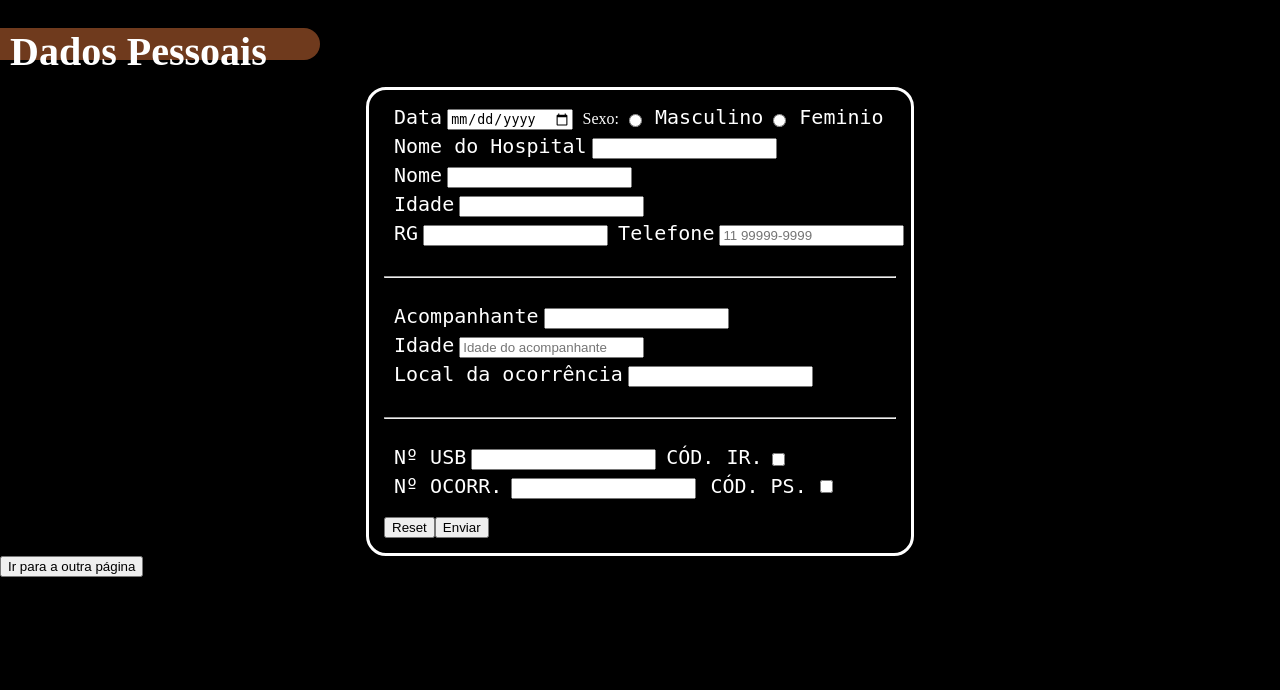
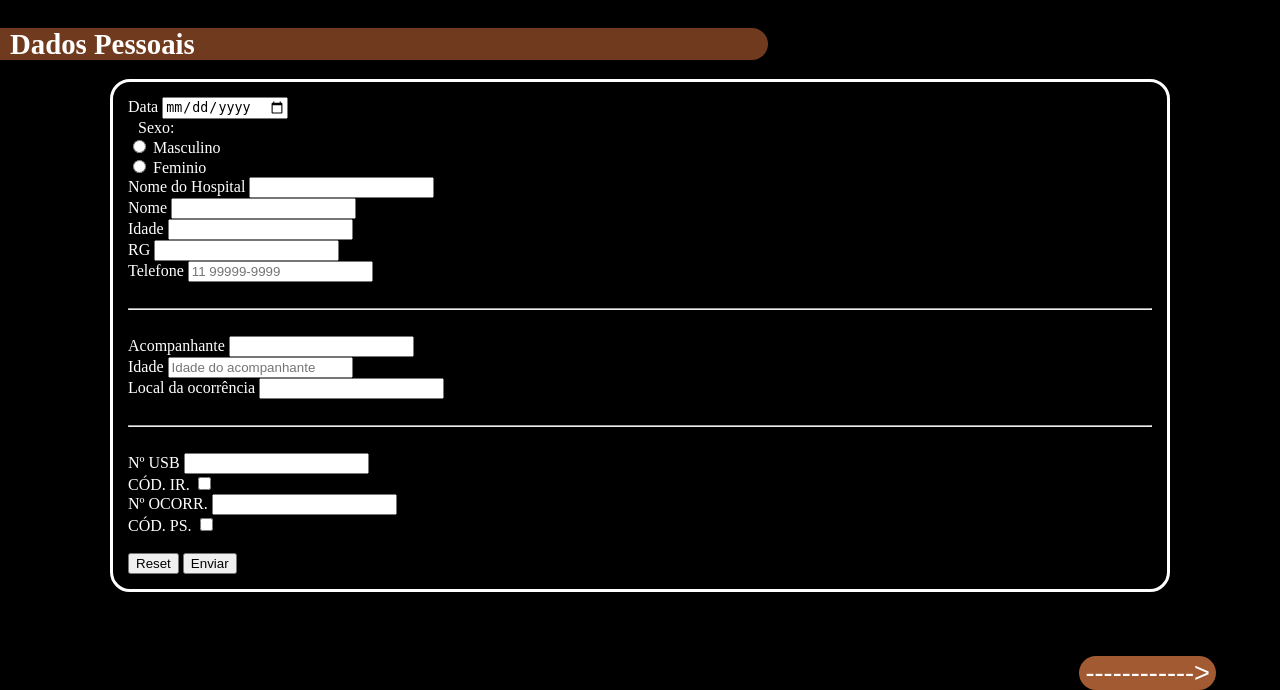
Before and after one commit to ArthurLima340/SA-bombeiros, a PHP site: page /dados-pessoais.html in a window 1280 px wide. Shown: the part 157-847 px from the top of the page. Before the commit the page ends 734 px from the top, so only its background shows below. Run offline with PHP 8.4, Linux system fonts and the light colour scheme.

Commit message:
atualização

```diff
--- a/dados-pessoais/css/dados-pessoais.css
+++ b/dados-pessoais/css/dados-pessoais.css
@@ -12,7 +12,7 @@
     color: white;
   }
 
-  img{
+  img {
     width: 85px;
   }
 
@@ -31,20 +31,21 @@
 
   /* ------------------------------------------------------ */
 
-  .home{
+  .home {
+    margin-left: 1%;
     width: 35px;
     height: 35px;
   }
+
   .home img {
     width: 100%;
     height: 100%;
-    margin-left: 20px;
   }
 
   /* ------------------------------------------------------ */
   .titulo {
-    font-size: 250%;
-    width: 25%;
+    font-size: 180%;
+    width: 60%;
     height: 4%;
     background-color: #ed7c3f77;
     border-top-right-radius: 20px;
@@ -63,28 +64,35 @@
   }
 
   /* ------------------------------------------------------ */
+
+  .conteudo {
+    width: 100%;
+  }
+
   form {
-    width: 40%;
+    width: 80%;
     border: 3px solid white;
     padding: 15px;
     border-radius: 20px;
+    text-align: left;
+    margin-bottom: 5%;
   }
 
-  .form {
-    display: flex;
-    align-items: center;
-  }
-
-
   /* ------------------------------------------------------ */
-  form label {
-    margin-right: 5px;
-    margin-left: 10px;
-    margin-bottom: 5px;
-    font-family: Andale Mono, monospace;
-    font-size: 20px;
-  }
-
   form p {
     margin: 0 5px 0 10px;
   }
+
+  .btn-next button{
+    background-color: #A25A33;
+    font-size: 170%;
+    color: white;
+    border: none;
+    border-radius: 20px;
+    text-align: right;
+  }
+  .btn-next{
+    width: 100%;
+    text-align: right;
+    margin-left: -5%;
+  }
--- a/dados-pessoais/dados-pessoais.html
+++ b/dados-pessoais/dados-pessoais.html
@@ -72,6 +72,7 @@
                 <!---------------------- INPUT RG ---------------------->
                 <label for="rgpaciente">RG</label>
                 <input type="text" name="rg" id="rg" required>
+                <br>
                 <!---------------------- INPUT TELEFONE ---------------------->
                 <label for="fone">Telefone</label>
                 <input type="tel" id="fone" name="fone" required pattern="[0-9]{2} [0-9]{5}-[0-9]{4}"
@@ -107,6 +108,7 @@
                 <!---------------------- INPUT N USB ---------------------->
                 <label for="usb">Nº USB</label>
                 <input type="text" name="usb" id="usb">
+                <br>
                 <!---------------------- CODIGO IR ---------------------->
                 <label for="codir">CÓD. IR.</label>
                 <input type="checkbox" id="codir" name="codir" />
@@ -116,6 +118,7 @@
                 <!---------------------- INPUT N OCORRENCIA ---------------------->
                 <label for="nocorr">Nº OCORR.</label>
                 <input type="text" name="nocorr" id="nocorr">
+                <br>
                 <!---------------------- INPUT CODIGO PS ---------------------->
                 <label for="codps">CÓD. PS.</label>
                 <input type="checkbox" id="codps" name="codps" />
@@ -131,7 +134,7 @@
 
         </form>
     </div>
-    <button onclick="window.location.href='/SA-bombeiros/sinais_sintomas/sinais_sintomas.html'">Ir para a outra página</button>
+    <div class="btn-next"><button onclick="window.location.href='/SA-bombeiros/sinais_sintomas/sinais_sintomas.html'">------------></button></div>
 
 </body>
 
--- a/sinais_sintomas/css/sinais_sintomas.css
+++ b/sinais_sintomas/css/sinais_sintomas.css
@@ -49,7 +49,7 @@ header {
   width: 60%;
   height: 4%;
   background-color: #ed7c3f77;
-  border-top-right-radius: 20px ;
+  border-top-right-radius: 20px;
   border-bottom-right-radius: 20px;
 }
 
@@ -63,10 +63,13 @@ header {
   display: flex;
   align-items: center;
   justify-content: center;
+  direction: rtl;
 }
+
 form {
   width: 80%;
   border: 3px solid white;
   padding: 15px;
   border-radius: 20px;
+  text-align: left;
 }
--- a/sinais_sintomas/sinais_sintomas.html
+++ b/sinais_sintomas/sinais_sintomas.html
@@ -12,7 +12,7 @@
     <!-- cabeçalho -->
     <header>
         <div class="linha"></div>
-        <img class="rounded mx-auto d-block img-fluid" src="/SA-bombeiros/imagens/noar-logo.png" width="100px" alt="">
+        <img src="/SA-bombeiros/imagens/noar-logo.png" width="100px" alt="">
         <div class="linha"></div>
     </header>
     <!-- FIM DO CABEÇALHO -->
```
Also changed, not shown: imagens/icons8-seta-longa-à-direita-30.png (added).
